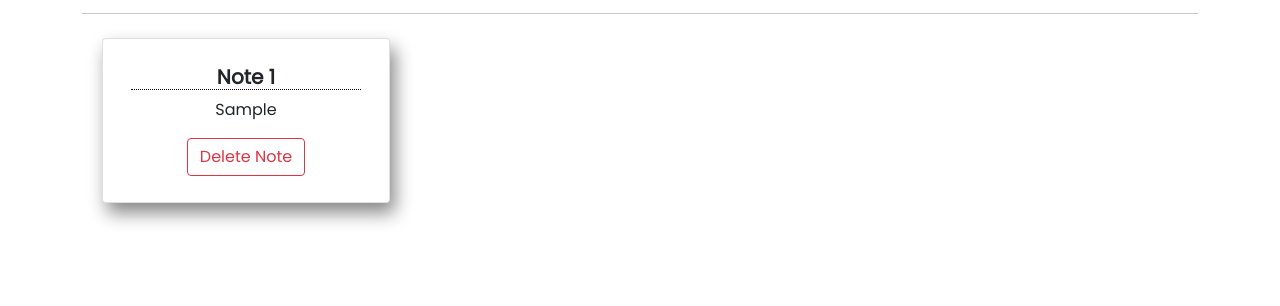
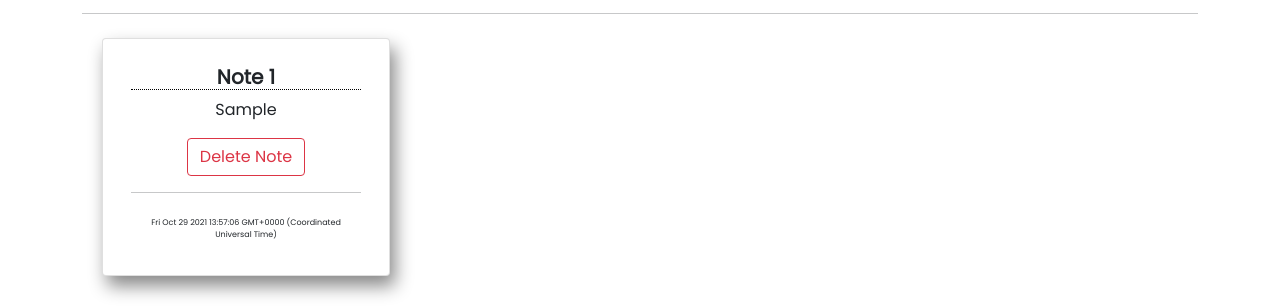
Before and after one commit to sakshi006/NotesApp, a plain HTML site: page index.html in a window 1280 px wide. Both pictures are taken after typing "Sample" into the empty fields and a click on the button "Add Note". Shown: the part 494-800 px from the top of the page. Drawn offline with nearby package versions, Linux system fonts and the light colour scheme.

Commit message:
feat : date

```diff
--- a/app.js
+++ b/app.js
@@ -5,6 +5,9 @@ showNotes()
 
 // adding notes
 function addNote() {
+
+    let noteDate = new Date();
+    console.log(noteDate)
 
     let notes = localStorage.getItem("notes");
     if (notes == null) {
@@ -15,7 +18,7 @@ function addNote() {
     }
 
     let text = textArea.value;
-    console.log(text)
+    // console.log(text)
     if (text !== "") {
         notesObj.push(text);
         localStorage.setItem("notes", JSON.stringify(notesObj));
@@ -66,6 +69,8 @@ function showNotes() {
           <h5 class="card-title">Note ${index + 1}</h5>
           <p class="card-text">${element}</p>
           <button id="${index}" onclick="deleteNote(this.id)" class="btn btn-outline-danger">Delete Note</button>
+          <hr>
+          <div id="date">${new Date()}</div>
         </div>
       </div>`
     });
--- a/style.css
+++ b/style.css
@@ -21,3 +21,8 @@ h2{
   padding: 10px;
   box-shadow: 5px 10px 18px #888888;
 }
+
+#date{
+    padding: 0.5rem;
+    font-size: 0.5rem;
+}
```
